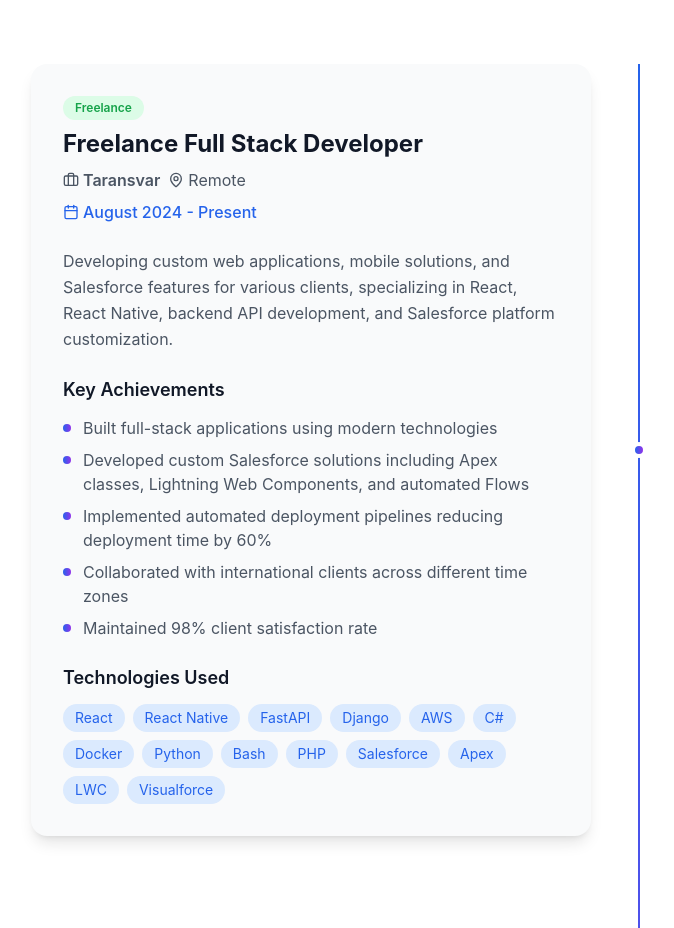
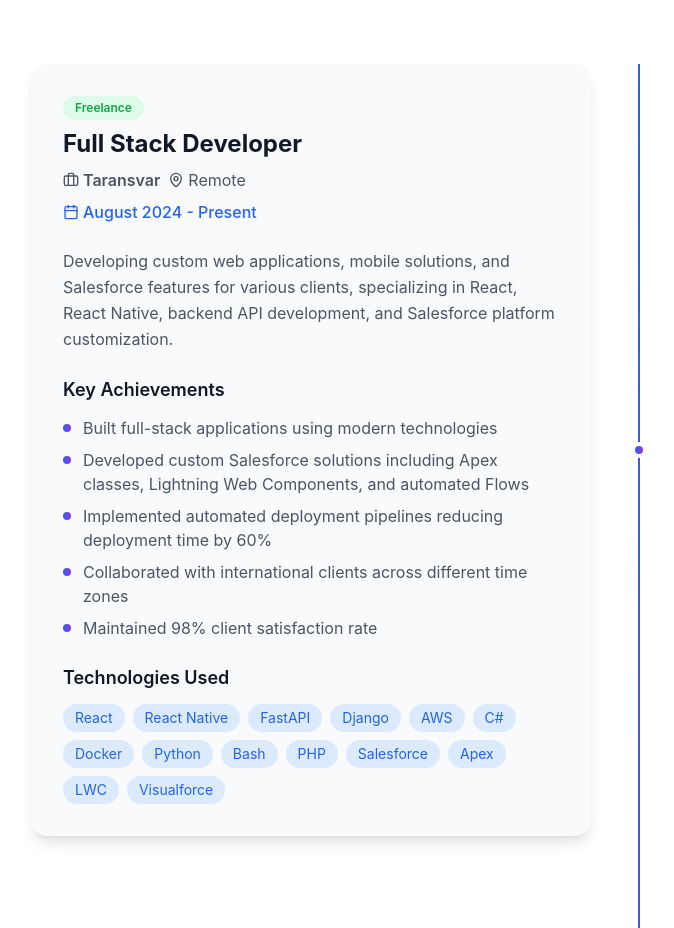
Before and after one commit to dev-sereti/VitePortfolio, a React (Vite) app: page / in a window 1280 px wide. Shown: the part 4900-5828 px from the top of the page, without its empty margins (1-675 px from the left). Built offline with nearby package versions, Linux system fonts and the light colour scheme.

Commit message:
Experience edited

```diff
--- a/src/components/Experience.tsx
+++ b/src/components/Experience.tsx
@@ -5,7 +5,7 @@ import { Calendar, MapPin, Briefcase } from 'lucide-react';
 const Experience: React.FC = () => {
   const experiences = [
     {
-      title: 'Freelance Full Stack Developer',
+      title: 'Full Stack Developer',
       company: 'Taransvar',
       location: 'Remote',
       period: 'August 2024 - Present',
```
